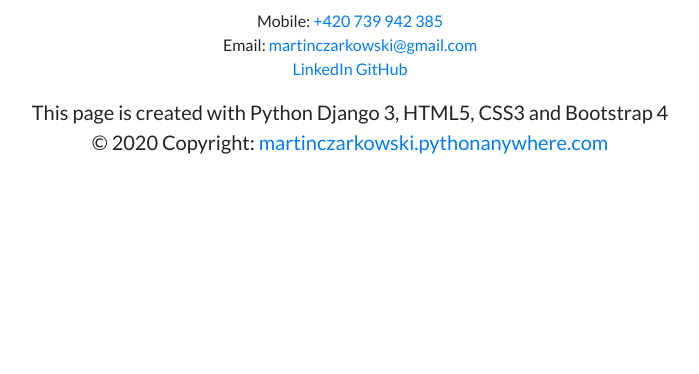
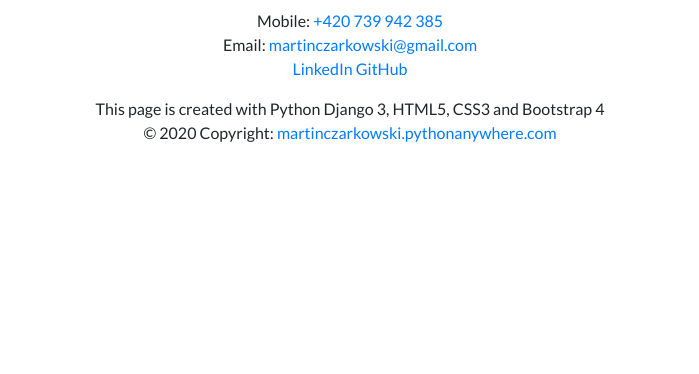
Before and after one commit to martinczarkowski/django3-personal-portfolio, a Django app: page /contact/ in a window 1280 px wide. Shown: the part 426-800 px from the top of the page, without its empty margins (290-989 px from the left). Run offline with Django 3.2, Linux system fonts and the light colour scheme; some libraries are stand-ins or nearby versions.

Commit message:
interface modification

```diff
--- a/portfolio/templates/portfolio/base.html
+++ b/portfolio/templates/portfolio/base.html
@@ -66,7 +66,7 @@
   <script src="https://stackpath.bootstrapcdn.com/bootstrap/4.4.1/js/bootstrap.min.js" integrity="sha384-wfSDF2E50Y2D1uUdj0O3uMBJnjuUD4Ih7YwaYd1iqfktj0Uod8GCExl3Og8ifwB6" crossorigin="anonymous"></script>
 </body>
 
-<blockquote class="blockquote text-center">
+<blockquote class="text-center">
   <p class="mb-0">This page is created with Python Django 3, HTML5, CSS3 and Bootstrap 4</p>
   <footer class="footer">© 2020 Copyright:<a href="https://martinczarkowski.pythonanywhere.com"> martinczarkowski.pythonanywhere.com</a></footer>
 </blockquote>
--- a/portfolio/templates/portfolio/contact.html
+++ b/portfolio/templates/portfolio/contact.html
@@ -17,7 +17,7 @@
     Email: <a href = "mailto: martinczarkowski@gmail.com">martinczarkowski@gmail.com</a><br>
 
     <a href = "https://www.linkedin.com/in/martin-czarkowski-4252828b/" target="_blank">LinkedIn</a>
-    <a href = "https://www.linkedin.com/in/martin-czarkowski-4252828b/" target="_blank">GitHub</a>
+    <a href = "https://github.com/martinczarkowski" target="_blank">GitHub</a>
   </div>
 </div>
 
```
Also changed, not shown: media/portfolio/images/Last-minute-year-end-tax-savings-strategies.png (deleted), media/portfolio/images/password.jpg (deleted), media/portfolio/images/salsasmartinem.jpg (deleted).
